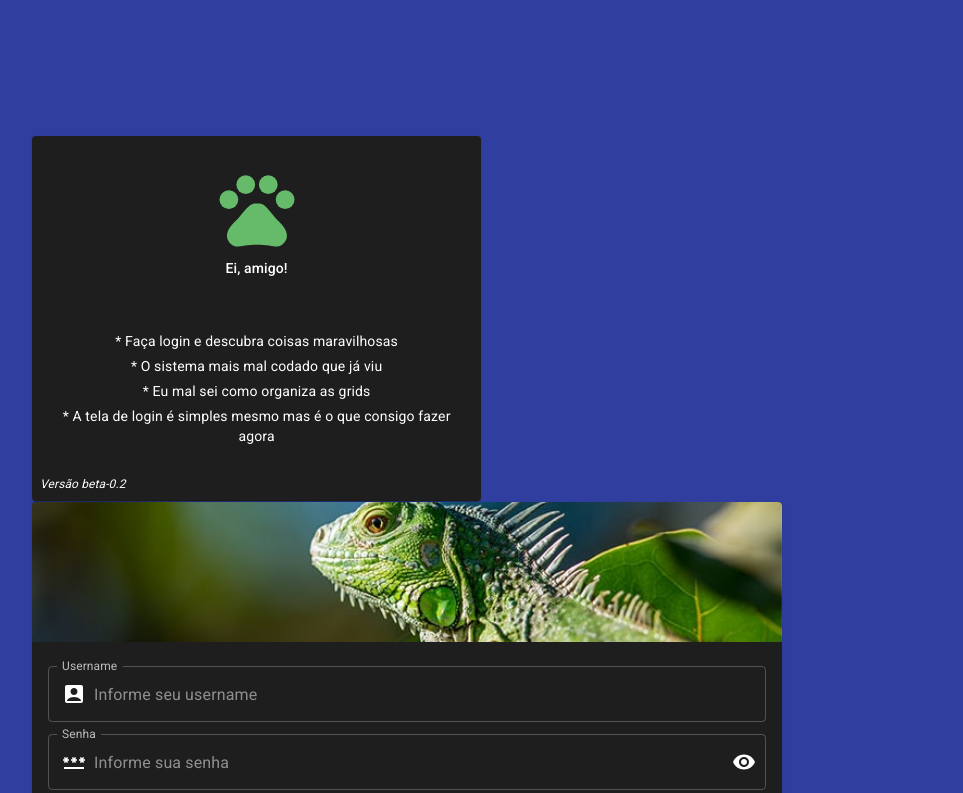
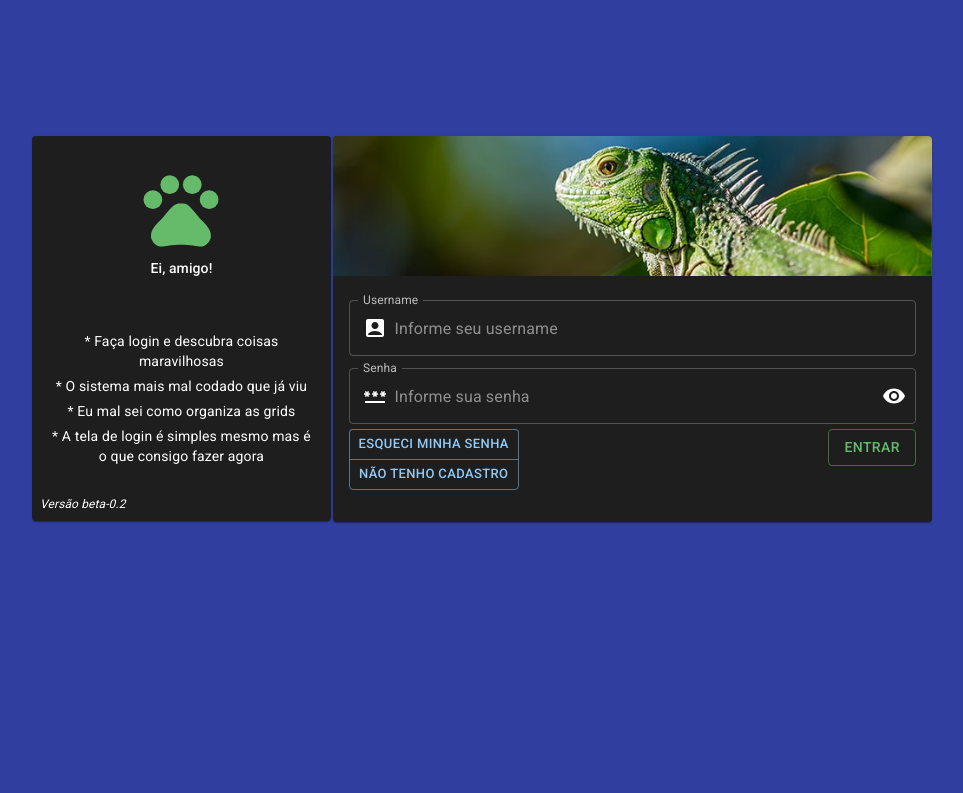
Before and after one commit to mateusseiboth/node-react-project, a React (Create React App) app in the folder client/: page /login in a window 1280 px wide. Shown: the top 793 px of the page, without its empty margins (158-1121 px from the left). Built offline with nearby package versions, Linux system fonts and the light colour scheme.

Commit message:
Ajustado para atender responsividade

```diff
--- a/client/src/components/InputLogin.jsx
+++ b/client/src/components/InputLogin.jsx
@@ -52,9 +52,9 @@ const Post = () => {
 
   //cria a página
   return (
-    <Box sx={{ maxWidth: 900 }}>
+    <Box sx={{ maxWidth: 900, minHeight: "900px" }}>
       <Grid container spacing={0.2}>
-        <Grid item xs={4} md={6}>
+        <Grid item xs={4} md={4}>
           <Card align="center" variante="outlined" sx={{ miniHeight: 600 }}>
           <CardContent>
             <Box
@@ -93,7 +93,7 @@ const Post = () => {
           </Card>
 
         </Grid>
-        <Grid item xs={8} md={10}>
+        <Grid item xs={8} md={8}>
           <Card variante="outlined">
           <CardMedia
         sx={{ height: 140 }}
```
